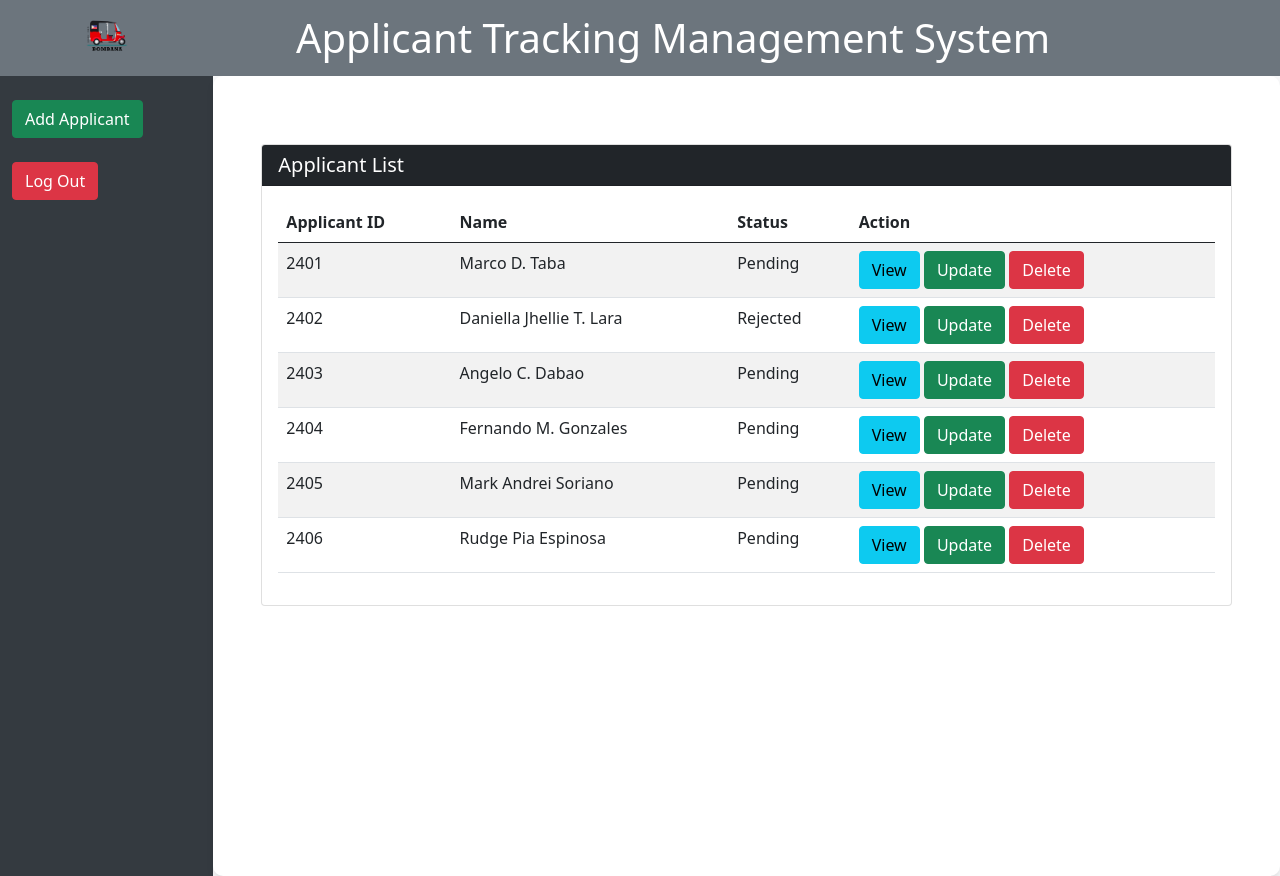
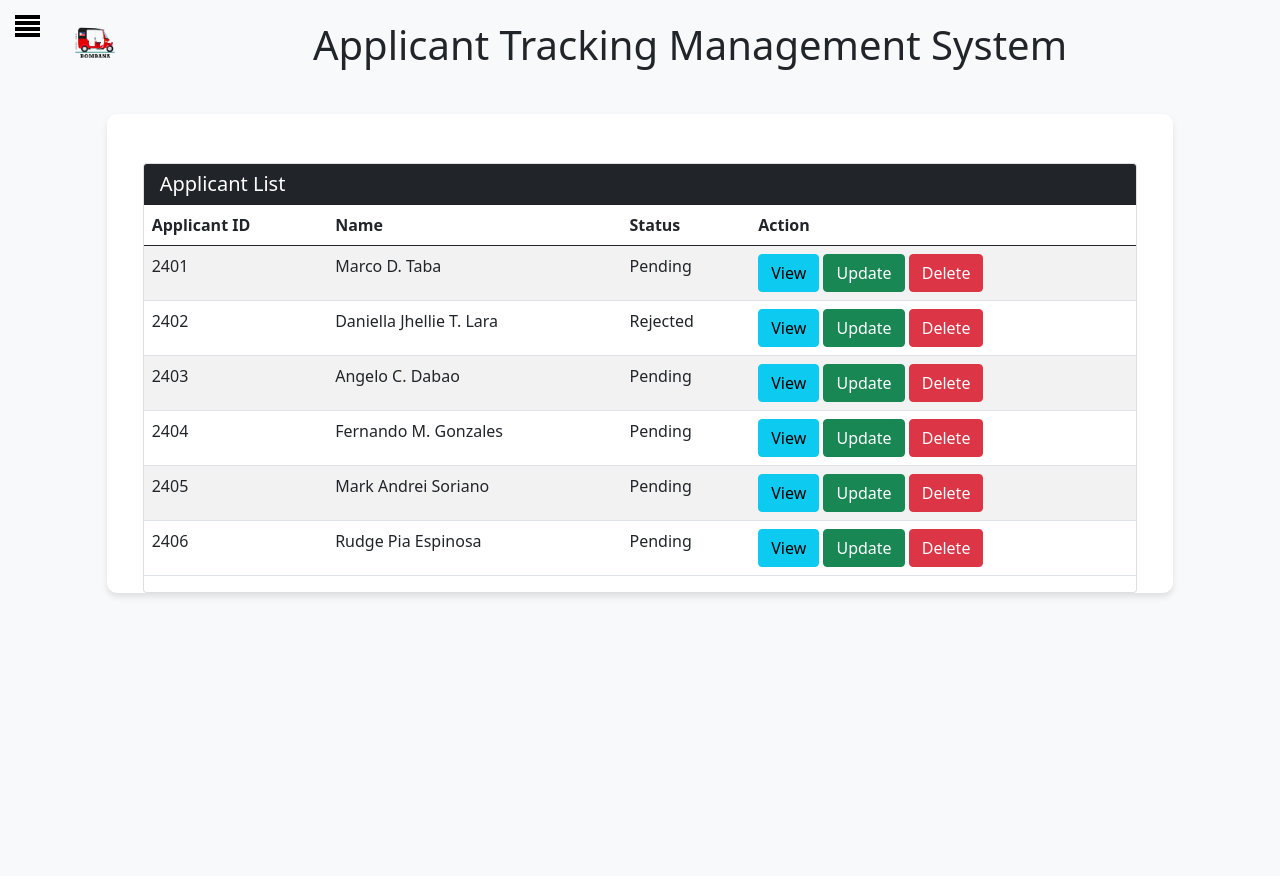
Before and after one commit to Congsss1409/applicant, a PHP site: page /admin/index.php in a window 1280 px wide. After the commit the page ends 597 px from the top, so only its background shows below. Run offline with PHP 8.4, Linux system fonts and the light colour scheme; data comes from the database, SQL or seed files in the repository.

Commit message:
Update index.php

```diff
--- a/admin/index.php
+++ b/admin/index.php
@@ -9,6 +9,18 @@
         body {
             background-color: #f8f9fa;
         }
+        .header {
+        background-color: ;
+        }
+        .containerH {
+        display: flex;
+        align-items: center; /* Align items vertically in the center */
+        padding: 20px;
+    }
+
+    .header-brand img {
+        margin-left: 50px; /* Adjust margin as needed */
+    }
         .navbar-custom {
             background-color: #6c757d;
             color: white;
@@ -17,42 +29,116 @@
             height: 100vh;
             background-color: #343a40;
             color: white;
+            position: fixed;
+            top: 0;
+            left: -250px;
+            width: 250px;
+            padding-top: 20px;
+            transition: left 0.3s ease;
+        }
+        .sidebar .nav-item {
+    margin-bottom: 10px;
+}
+
+.sidebar .btn {
+    padding: 10px;
+    font-size: 16px;
+    border-radius: 5px;
+}
+
+.sidebar .btn-primary {
+    background-color: #007bff;
+    border-color: #007bff;
+    margin-left: 10px;
+}
+
+.sidebar .btn-primary:hover {
+    background-color: #0056b3;
+    border-color: #0056b3;
+}
+
+.sidebar .btn-outline-secondary {
+    margin-left: 10px;
+    color: red;
+    border-color: red;
+}
+
+.sidebar .btn-outline-secondary:hover {
+    color: #495057;
+    background-color: #e2e3e5;
+    border-color: #d6d8db;
+}
+        .sidebar.active {
+            left: 0;
         }
         .main-content {
-            padding-top: 20px;
+            margin-right: auto; /* Adjust this value based on the width of the sidebar */
+            padding-top: 1px;
             background-color: white;
             border-radius: 10px;
             box-shadow: 0 4px 6px rgba(0, 0, 0, 0.1);
         }
+        .burger-menu {
+            cursor: pointer;
+            position: fixed;
+            top: 15px;
+            left: 15px;
+            z-index: 9999;
+            background-color:black;
+        }
+        .burger-menu span {
+            background-color: #fff;
+            display: block;
+            margin: 4px 0;
+            height: 2px;
+            width: 25px;
+            transition: all 0.3s ease;
+        }
+        .burger-menu.active span:nth-child(2) {
+            opacity: 0;
+        }
+        .burger-menu.active span:nth-child(1) {
+            transform: translateY(8px) rotate(45deg);
+        }
+        .burger-menu.active span:nth-child(3) {
+            transform: translateY(-8px) rotate(-45deg);
+        }
     </style>
 </head>
+<header class="header">
+    <div class="containerH">
+        <a class="header-brand" href="index.php">
+            <img src="logo.png" alt="ATS Logo" height="50">
+
+        </a>
+        <h1 class="header-title m-auto">Applicant Tracking Management System</h1>
+    </div>
+</header>
+
+
 <body>
-    <nav class="navbar navbar-expand-lg navbar-light navbar-custom">
-        <div class="container">
-            <a class="navbar-brand" href="index.php">
-                <img src="logo.png" alt="ATS Logo" height="50">
-            </a>
 
-            <h1 class="m-auto">Applicant Tracking Management System</h1>
+    <div class="burger-menu" id="burgerMenu">
+        <span></span>
+        <span></span>
+        <span></span>
     </div>
-    </nav>
-
-    <div class="container-fluid">
-        <div class="row">
-            <nav id="sidebar" class="col-md-3 col-lg-2 d-md-block sidebar">
+    <!-- Sidebar -->
+    <div class="sidebar" id="sidebar">
+    <ul class="nav flex-column">
         <br>
-                <div class="position-sticky">
-                    <ul class="nav flex-column">
-                        <li class="nav-item">
-                             <button type="button" class="btn btn-success btn-block" data-bs-toggle="modal" data-bs-target="#addApplicantModal">Add Applicant</button>
-                        </li>
         <br>
         <li class="nav-item">
-                            <a href="../index.php" class="btn btn-danger btn-block">Log Out</a>
+            <button type="button" class="btn btn-primary btn-block" data-bs-toggle="modal" data-bs-target="#addApplicantModal">Add Applicant</button>
         </li>
+        <li class="nav-item">
+            <a href="../index.php" class="btn btn-outline-secondary btn-block">Log Out</a>
+        </li>
+        <!-- Add more sidebar links as needed -->
     </ul>
 </div>
-            </nav>
+
+
 
             <!-- Add Applicant Modal -->
 <div class="modal fade" id="addApplicantModal" tabindex="-1" role="dialog" aria-labelledby="addApplicantModalLabel" aria-hidden="true">
@@ -94,14 +180,19 @@
         </div>
     </div>
 </div>
+<br>
 <main class="col-md-9 ms-sm-auto col-lg-10 px-md-4 main-content">
+
                 <div class="container mt-5">
+
+
                     <div class="card">
+
                         <div class="card-header bg-dark text-white">
                             <h5 class="mb-0">Applicant List</h5>
 
                         </div>
-                        <div class="card-body">
+                        <div class="table-responsive">
                             <table class="table table-striped">
                                 <thead>
                                     <tr>
@@ -231,5 +322,23 @@ echo "</div>";
 
     <!-- Bootstrap 5 JavaScript (use your own preferred version) -->
     <script src="bootstrap.bundle.min.js"></script>
+    <script>
+        // JavaScript to toggle sidebar
+        document.addEventListener('DOMContentLoaded', function () {
+            const sidebar = document.getElementById('sidebar');
+            const burgerMenu = document.getElementById('burgerMenu');
+            const mainContent = document.querySelector('.main-content');
+
+            // Toggle sidebar visibility
+            function toggleSidebar() {
+                sidebar.classList.toggle('active');
+                mainContent.style.marginLeft = sidebar.classList.contains('active') ? '250px' : '0';
+                burgerMenu.classList.toggle('active');
+            }
+
+            // Event listener for burger menu button
+            burgerMenu.addEventListener('click', toggleSidebar);
+        });
+    </script>
 </body>
 </html>
```
Lines whose indentation alone changed are shown as unchanged.
